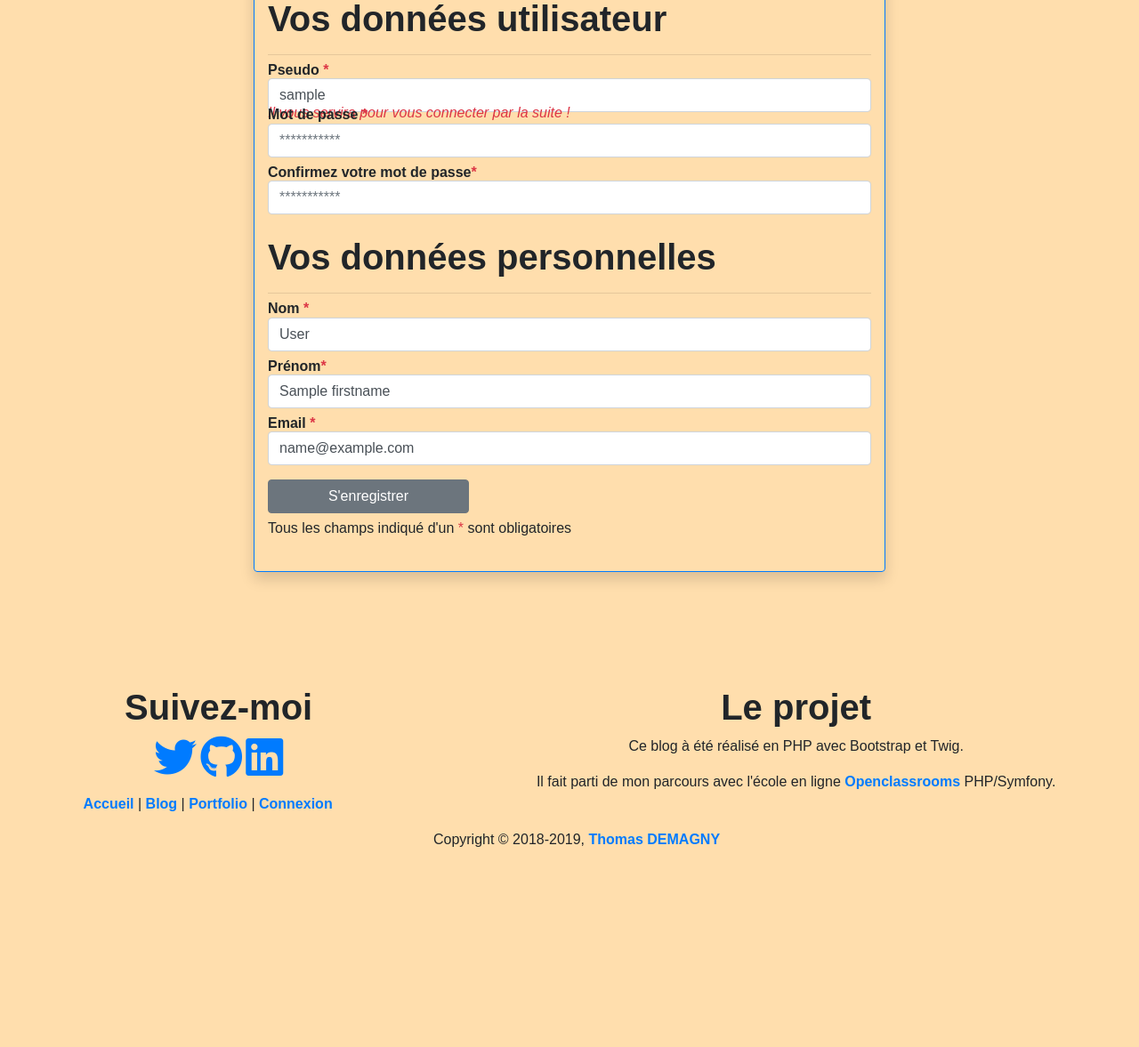
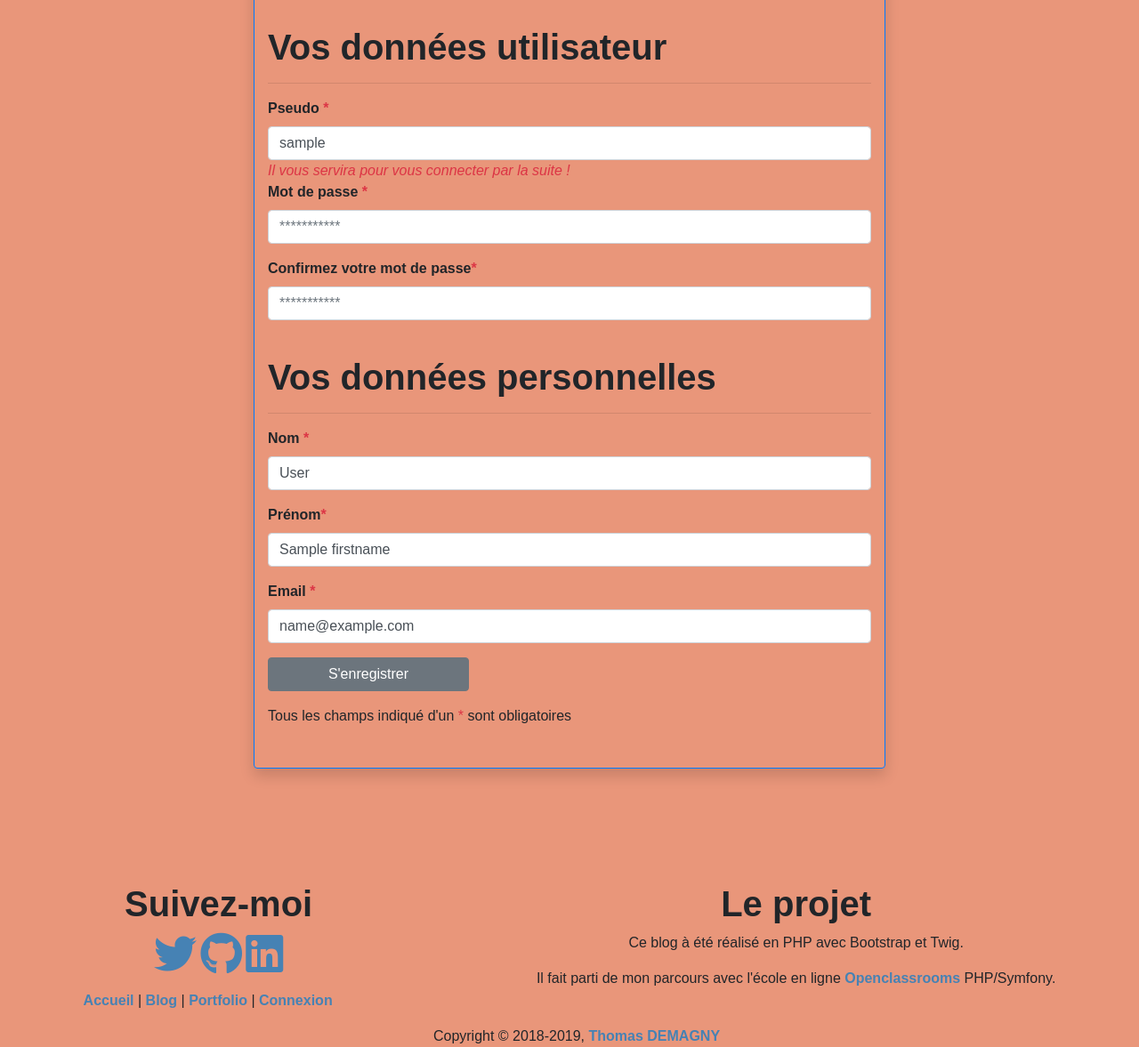
Before and after one commit to thomas-demagny/My_blog, a PHP site: template src/View/connexion.html.twig in a window 1280 px wide. Shown: the part 642-1819 px from the top of the page at 89% size. Before the commit the page ends 1594 px from the top, so only its background shows below. Run offline with PHP 8.4, Linux system fonts and the light colour scheme; the template is opened without the code that fills it: most values are stand-ins (such as "Sample title", 1, 10 or a date in 2020); some libraries are stand-ins or nearby versions; some web fonts are replaced.

Commit message:
colors modifications

```diff
--- a/public/css/style.css
+++ b/public/css/style.css
@@ -4,7 +4,7 @@
 
 body {
     font-family: 'News Cycle', sans-serif;
-    background-color: navajowhite;
+    background-color: darksalmon;
 }
 
 .content {
@@ -19,6 +19,7 @@ body {
 
 .nav-link {
     font-size: 1.5rem;
+
 }
 
 h1, h2, h3, h4, h5, h6 {
@@ -97,17 +98,18 @@ address,
 
 /* end contact form */
 
+
 .blog_page,
 .article_page,
 .signin_page {
     padding-top: 9.75rem;
-    line-height: 0.15;
+
 }
 
 
 .comments {
     color: black;
-    border: navajowhite 1px solid;
+    border: steelblue 1px solid;
     background-color: #fff;
 }
 
@@ -243,10 +245,8 @@ footer {
 
 a {
     font-weight: bold;
+    color: steelblue;
 }
-
-
-.content {
-    margin: 0;
-    height: auto;
+a:hover{
+    color: black;
 }
```
